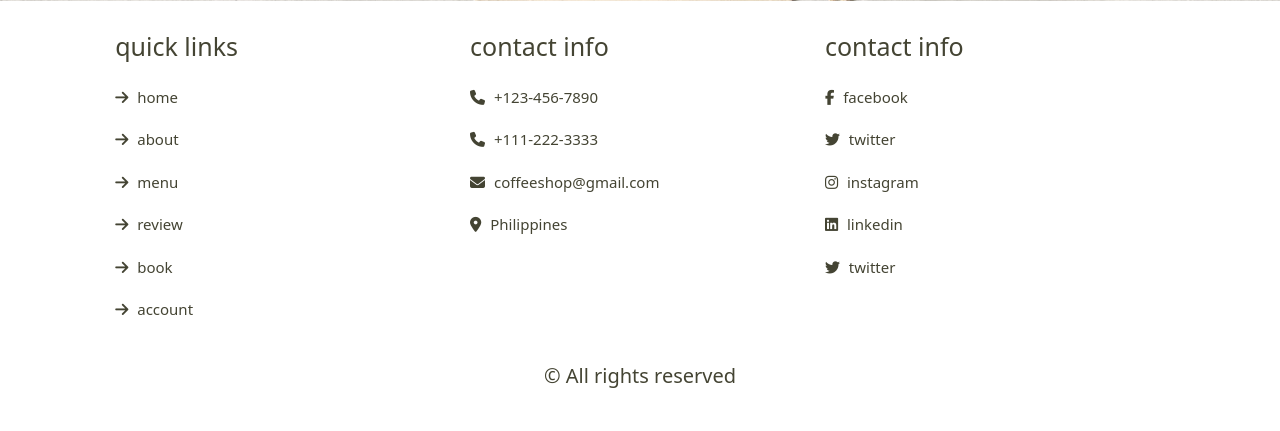
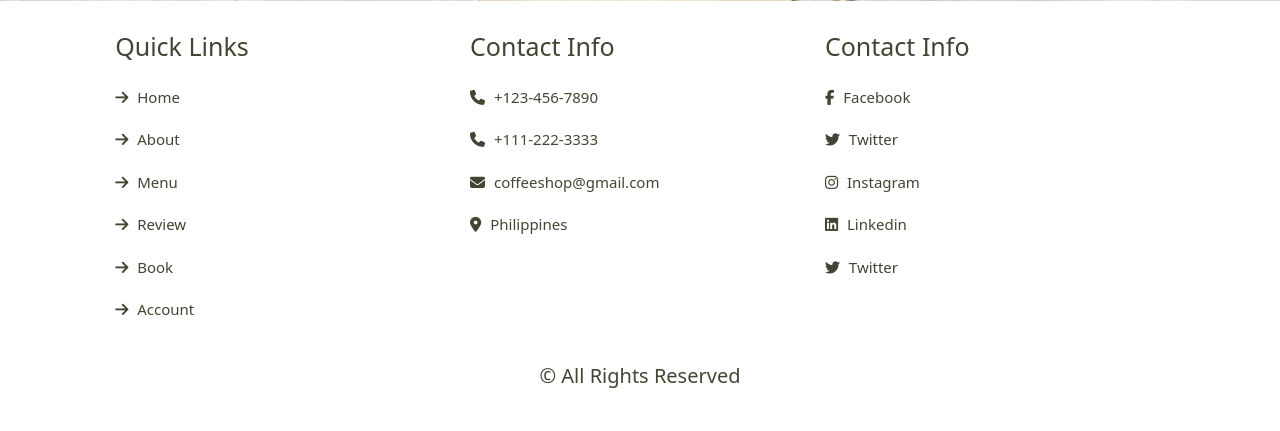
Before and after one commit to MarkChito/Coffee-Shop-System, a PHP site: page /Coffee-Shop-System/ in a window 1280 px wide. Shown: the part 3516-3947 px from the top of the page. Run offline with PHP 8.4, Linux system fonts and the light colour scheme.

Commit message:
footer-updated

```diff
--- a/views/templates/footer.php
+++ b/views/templates/footer.php
@@ -1,17 +1,17 @@
 <section class="footer">
     <div class="box-container">
         <div class="box">
-            <h3>quick links</h3>
-            <a href="#home" style="text-decoration: none;"><i class="fas fa-arrow-right"></i> home</a>
-            <a href="#about" style="text-decoration: none;"><i class="fas fa-arrow-right"></i> about</a>
-            <a href="#menu" style="text-decoration: none;"><i class="fas fa-arrow-right"></i> menu</a>
-            <a href="#review" style="text-decoration: none;"><i class="fas fa-arrow-right"></i> review</a>
-            <a href="#book" style="text-decoration: none;"><i class="fas fa-arrow-right"></i> book</a>
-            <a href="<?= $base_url ?>login" style="text-decoration: none;"><i class="fas fa-arrow-right"></i> account</a>
+            <h3>Quick Links</h3>
+            <a href="#home" style="text-decoration: none;"><i class="fas fa-arrow-right"></i> Home</a>
+            <a href="#about" style="text-decoration: none;"><i class="fas fa-arrow-right"></i> About</a>
+            <a href="#menu" style="text-decoration: none;"><i class="fas fa-arrow-right"></i> Menu</a>
+            <a href="#review" style="text-decoration: none;"><i class="fas fa-arrow-right"></i> Review</a>
+            <a href="#book" style="text-decoration: none;"><i class="fas fa-arrow-right"></i> Book</a>
+            <a href="<?= $base_url ?>login" style="text-decoration: none;"><i class="fas fa-arrow-right"></i> Account</a>
         </div>
 
         <div class="box">
-            <h3>contact info</h3>
+            <h3>Contact Info</h3>
             <a href="javascript:void(0)" style="text-decoration: none;"><i class="fas fa-phone"></i> +123-456-7890</a>
             <a href="javascript:void(0)" style="text-decoration: none;"><i class="fas fa-phone"></i> +111-222-3333</a>
             <a href="javascript:void(0)" style="text-decoration: none;"><i class="fas fa-envelope"></i> coffeeshop@gmail.com</a>
@@ -19,17 +19,17 @@
         </div>
 
         <div class="box">
-            <h3>contact info</h3>
-            <a href="javascript:void(0)" style="text-decoration: none;"><i class="fab fa-facebook-f"></i> facebook</a>
-            <a href="javascript:void(0)" style="text-decoration: none;"><i class="fab fa-twitter"></i> twitter</a>
-            <a href="javascript:void(0)" style="text-decoration: none;"><i class="fab fa-instagram"></i> instagram</a>
-            <a href="javascript:void(0)" style="text-decoration: none;"><i class="fab fa-linkedin"></i> linkedin</a>
-            <a href="javascript:void(0)" style="text-decoration: none;"><i class="fab fa-twitter"></i> twitter</a>
+            <h3>Contact Info</h3>
+            <a href="javascript:void(0)" style="text-decoration: none;"><i class="fab fa-facebook-f"></i> Facebook</a>
+            <a href="javascript:void(0)" style="text-decoration: none;"><i class="fab fa-twitter"></i> Twitter</a>
+            <a href="javascript:void(0)" style="text-decoration: none;"><i class="fab fa-instagram"></i> Instagram</a>
+            <a href="javascript:void(0)" style="text-decoration: none;"><i class="fab fa-linkedin"></i> Linkedin</a>
+            <a href="javascript:void(0)" style="text-decoration: none;"><i class="fab fa-twitter"></i> Twitter</a>
         </div>
     </div>
 
     <div class="credit">
-        <span>&copy; All rights reserved</span>
+        <span>&copy; All Rights Reserved</span>
     </div>
 </section>
 
```
Also changed, not shown: views/pages/home_view.php (+20 -20 lines).
